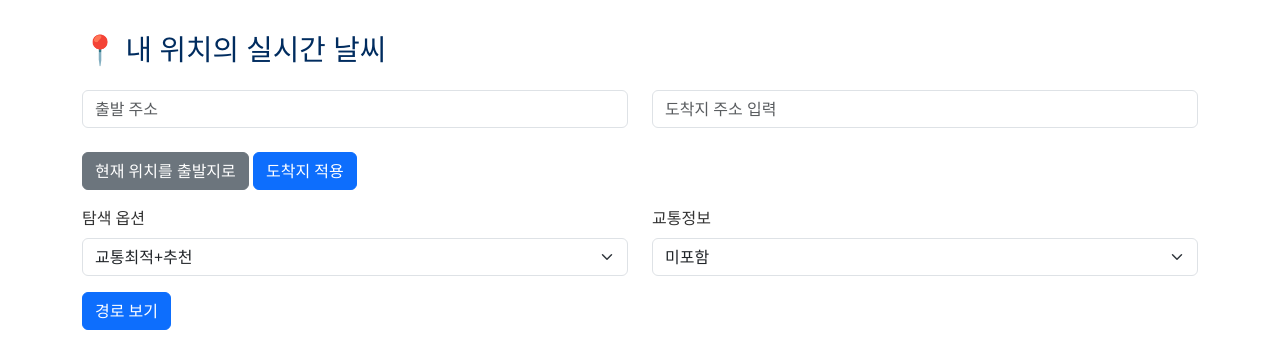
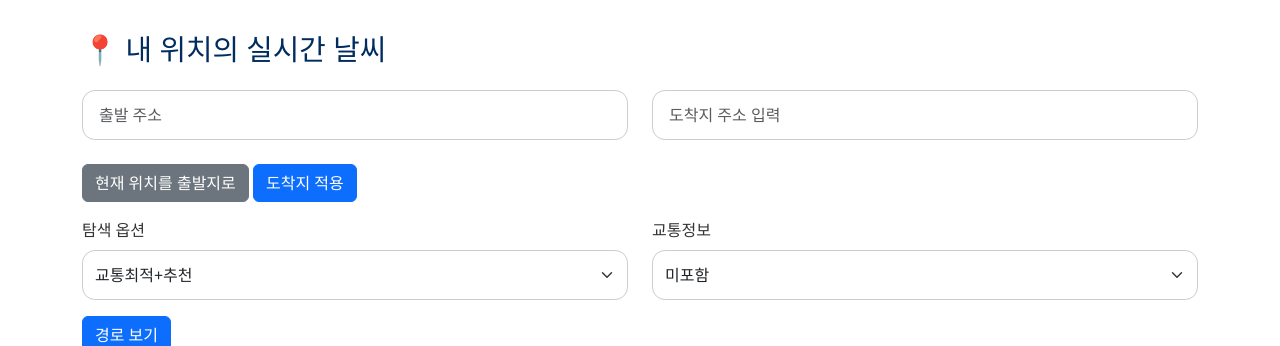
Before and after one commit to PJY00/LLPC_RoutePilot, a Flask app: page / in a window 1280 px wide; the page is wider, and only the part inside the window is pictured. Shown: the part 99-445 px from the top of that part. Run offline with Flask 3, Linux system fonts and the light colour scheme; some libraries are stand-ins or nearby versions.

Commit message:
FEAT input css
Added form control and select css

```diff
--- a/RoutePilot/static/CSS/style.css
+++ b/RoutePilot/static/CSS/style.css
@@ -11,3 +11,21 @@ h2 {
   font-size: 1.8rem;
   color: #002c5f;
 }
+
+input[type="text"], select {
+  font-size: 1rem;
+  padding: 0.75rem 1rem;
+}
+
+.form-control, .form-select {
+  border-radius: 0.8rem;
+  border: 1px solid #ccc;
+  padding: 0.75rem;
+  box-shadow: none;
+  transition: border-color 0.3s, box-shadow 0.3s;
+}
+
+.form-control:focus, .form-select:focus {
+  border-color: #007bff;
+  box-shadow: 0 0 0.3125rem rgba(0, 123, 255, 0.25);
+}
```
